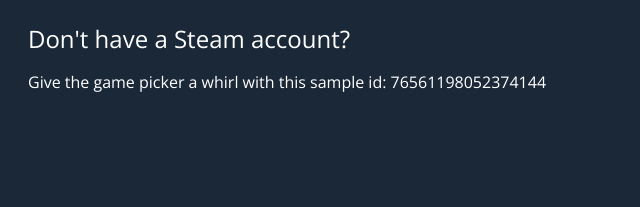
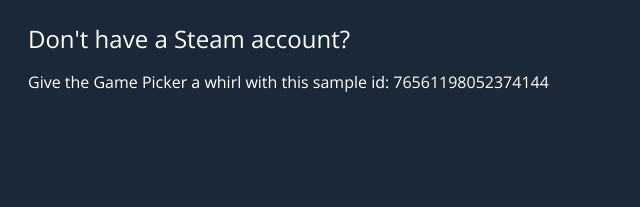
Before and after one commit to K8215/Game-Picker-9000, a website: page views/index.html in a window 1280 px wide. Shown: the part 886-1093 px from the top of the page, 72-712 px from the left. Drawn offline with nearby package versions, Linux system fonts and the light colour scheme.

```diff
--- a/views/index.html
+++ b/views/index.html
@@ -67,7 +67,7 @@
             </ol>
             &nbsp;
             <h3>Don't have a Steam account?</h3>
-            <p>Give the game picker a whirl with this sample id: 76561198052374144</p>
+            <p>Give the Game Picker a whirl with this sample id: 76561198052374144</p>
         </div>
     </main>
 
```
